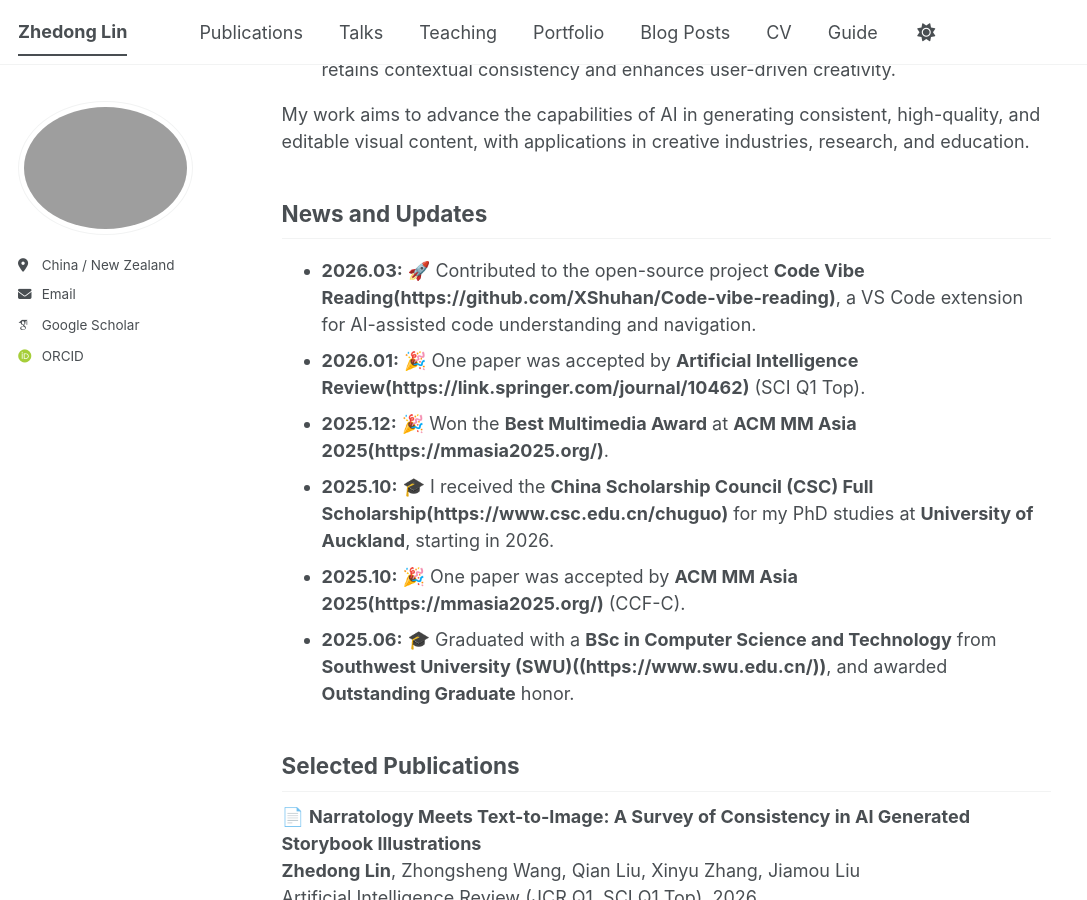
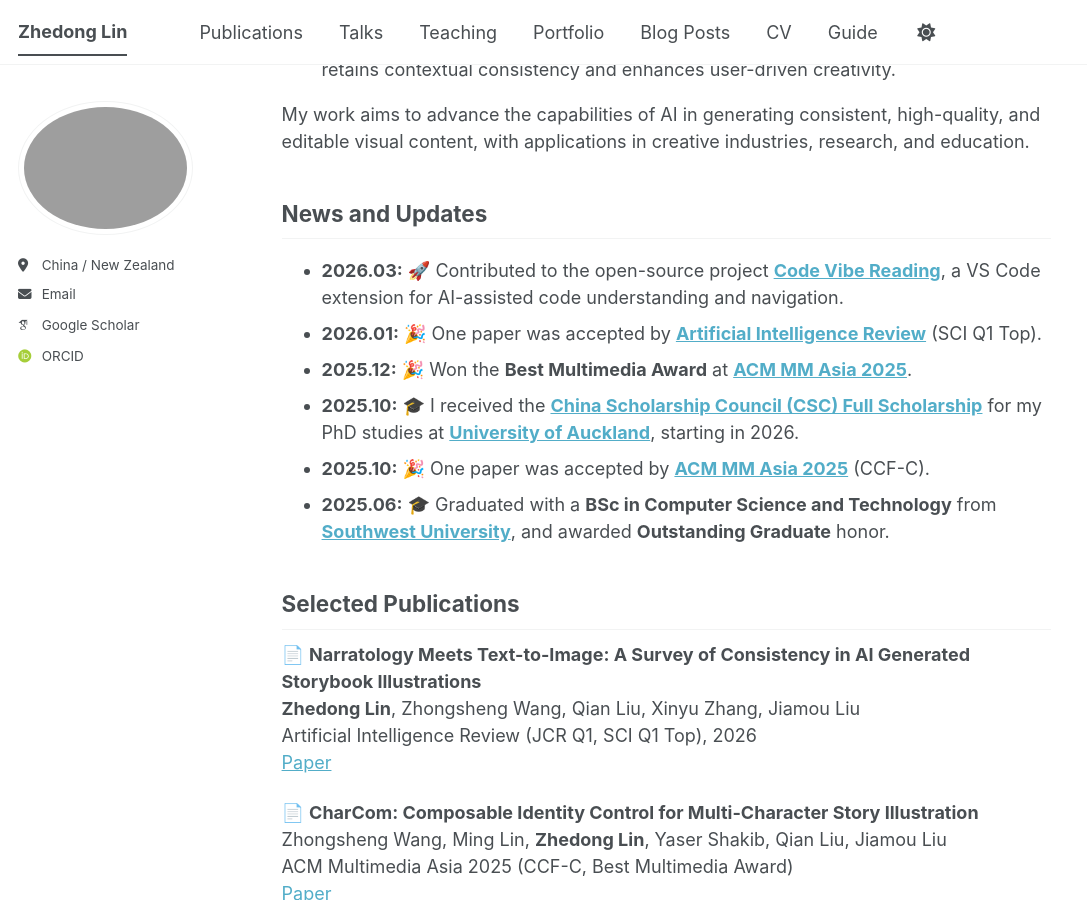
Before and after one commit to Zhedong-Lin/Zhedong-Lin.github.io, a Jekyll site: the page built from _pages/about.md, in a window 1280 px wide and 900 px high, scrolled down 904 px. Shown: the whole window, without its empty margins (0-1087 px from the left). Built offline with Jekyll 4.4.1, drawn with Linux system fonts in a browser that asks for light colours; some web fonts are replaced; a script bundle is joined from its source files by our own code; library files that are not in the unit come from our copies.

Commit message:
Update about.md

```diff
--- a/_pages/about.md
+++ b/_pages/about.md
@@ -33,12 +33,12 @@
 
 
 ## News and Updates
-- **2026.03:** 🚀 Contributed to the open-source project **Code Vibe Reading(https://github.com/XShuhan/Code-vibe-reading)**, a VS Code extension for AI-assisted code understanding and navigation.
-- **2026.01:** 🎉 One paper was accepted by **Artificial Intelligence Review(https://link.springer.com/journal/10462)** (SCI Q1 Top).
-- **2025.12:** 🎉 Won the **Best Multimedia Award** at **ACM MM Asia 2025(https://mmasia2025.org/)**.
-- **2025.10:** 🎓 I received the **China Scholarship Council (CSC) Full Scholarship(https://www.csc.edu.cn/chuguo)** for my PhD studies at **University of Auckland**, starting in 2026.
-- **2025.10:** 🎉 One paper was accepted by **ACM MM Asia 2025(https://mmasia2025.org/)** (CCF-C).
-- **2025.06:** 🎓 Graduated with a **BSc in Computer Science and Technology** from **Southwest University (SWU)((https://www.swu.edu.cn/))**, and awarded **Outstanding Graduate** honor.
+- **2026.03:** 🚀 Contributed to the open-source project [**Code Vibe Reading**](https://github.com/XShuhan/Code-vibe-reading), a VS Code extension for AI-assisted code understanding and navigation.
+- **2026.01:** 🎉 One paper was accepted by [**Artificial Intelligence Review**](https://link.springer.com/journal/10462) (SCI Q1 Top).
+- **2025.12:** 🎉 Won the **Best Multimedia Award** at [**ACM MM Asia 2025**](https://mmasia2025.org/).
+- **2025.10:** 🎓 I received the [**China Scholarship Council (CSC) Full Scholarship**](https://www.csc.edu.cn/chuguo) for my PhD studies at [**University of Auckland**](https://www.auckland.ac.nz/en.html), starting in 2026.
+- **2025.10:** 🎉 One paper was accepted by [**ACM MM Asia 2025**](https://mmasia2025.org/) (CCF-C).
+- **2025.06:** 🎓 Graduated with a **BSc in Computer Science and Technology** from [**Southwest University**](https://www.swu.edu.cn/), and awarded **Outstanding Graduate** honor.
 
 
 
```
